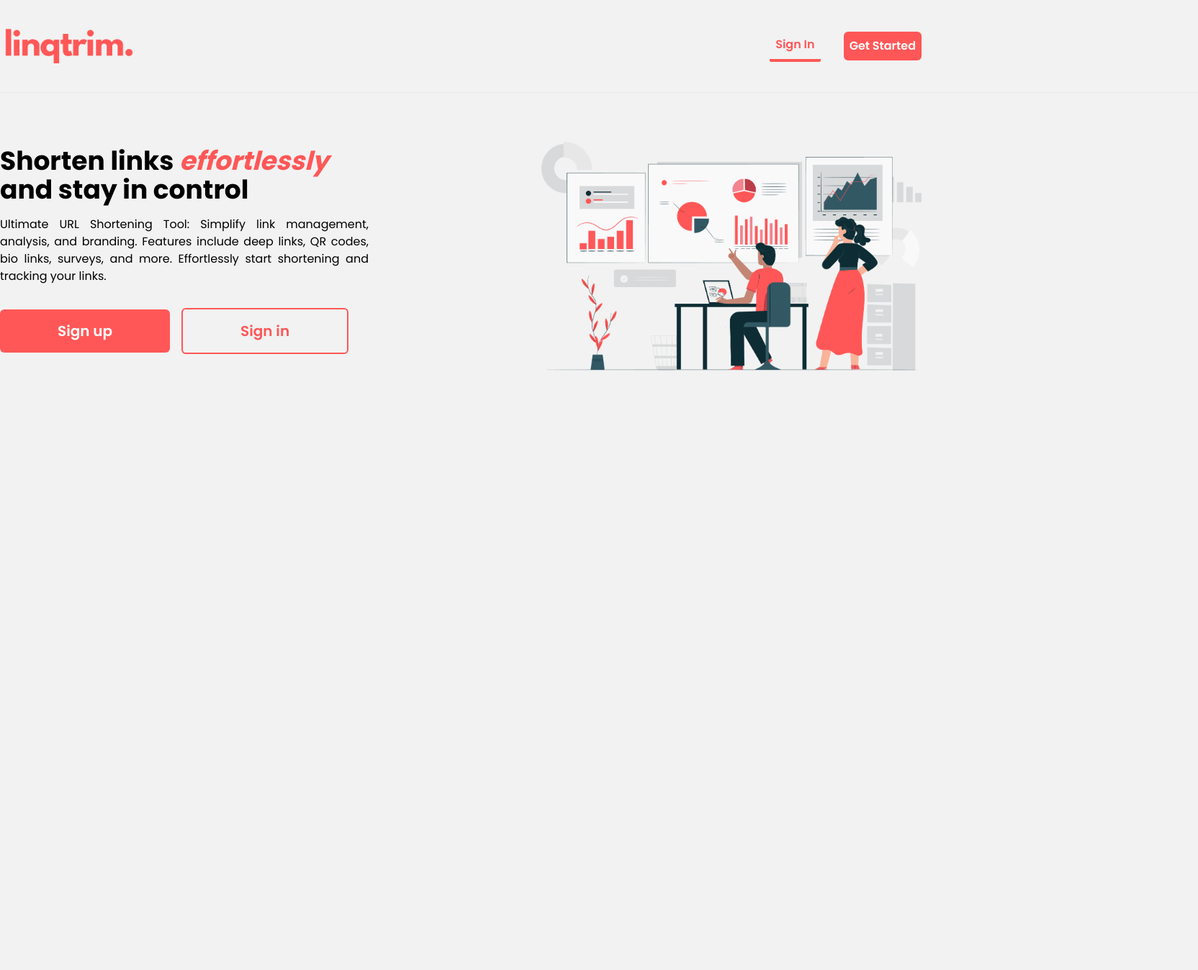
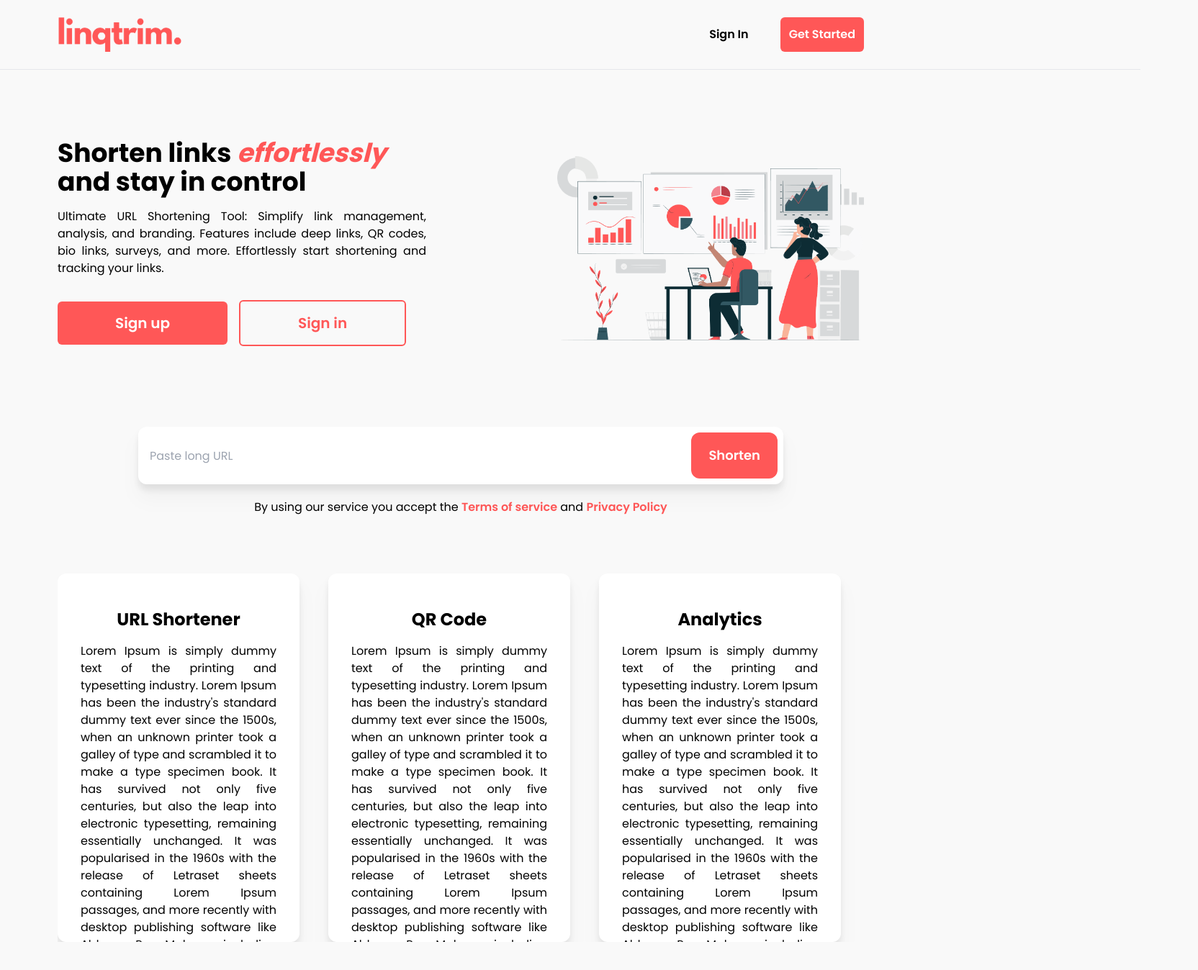
Before and after one commit to emmanuelawe/linqtrim, a Next.js app: page / in a window 1280 px wide. Shown: the top 1348 px of the page at 72% size, 1664 px wide, since content can reach past the window. Before the commit the page ends 896 px from the top, so only its background shows below. Built offline with nearby package versions, Linux system fonts and the light colour scheme.

Commit message:
InputURL and Features UI

```diff
--- /dev/null
+++ b/app/(authentication)/signup/page.tsx
@@ -0,0 +1,8 @@
+
+const SignUp = () => {
+  return (
+    <div>SignUp</div>
+  )
+}
+
+export default SignUp
--- a/app/globals.css
+++ b/app/globals.css
@@ -17,7 +17,7 @@
 }
 
 body {
-  @apply bg-[#F2F2F2] overflow-hidden md:container md:mx-auto mx-4
+  @apply bg-[#f9f9f9] md:container md:mx-auto mx-6 overflow-x-hidden md:min-w-[100vw]
   /* color: rgb(var(--foreground-rgb));
   background: linear-gradient(
       to bottom,
@@ -38,17 +38,21 @@ body {
 }
 
 .button {
-  @apply bg-[#FF5757] text-white font-semibold rounded-md p-2 items-center;
+  @apply cursor-pointer bg-[#FF5757] text-white font-semibold rounded-md p-3 items-center transition ease-in-out delay-100 hover:bg-[#e12c2c] duration-300 ;
 }
 
 .button_stroke {
-  @apply border-[#FF5757] text-[#FF5757] border-b-4 rounded-sm font-semibold p-2 items-center;
+  @apply cursor-pointer hover:border-[#FF5757] text-black hover:text-[#FF5757] hover:border-b-4 rounded-sm font-semibold p-3 items-center;
+}
+
+.url_button {
+  @apply cursor-pointer h-10 md:h-[4rem] bg-[#FF5757] text-sm md:text-lg text-white font-semibold rounded-xl md:px-6 md:py-3 py-2 px-3 items-center transition ease-in-out delay-100 hover:bg-[#e12c2c] duration-300;
 }
 
 .hbutton_border {
-  @apply border-[#FF5757] md:text-xl text-lg transition ease-in-out delay-100 hover:-translate-y-1 hover:scale-105 hover:bg-[#e12c2c] hover:text-white hover:border-none md:py-4 md:px-20 py-2 px-10 text-[#FF5757] border-2 rounded-md font-semibold items-center;
+  @apply cursor-pointer border-[#FF5757] md:text-xl text-lg transition ease-in-out delay-100 hover:-translate-y-1 hover:scale-105 hover:bg-[#e12c2c] hover:text-white hover:border-none md:py-4 md:px-20 py-2 px-10 text-[#FF5757] border-2 rounded-md font-semibold items-center;
 }
 
 .hbutton {
-  @apply bg-[#FF5757] md:text-xl text-lg transition ease-in-out delay-100 hover:-translate-y-1 hover:scale-105 hover:bg-[#e12c2c] duration-300 md:py-4 md:px-20 py-2 px-10 text-white font-semibold rounded-md items-center;
+  @apply cursor-pointer bg-[#FF5757] md:text-xl text-lg transition ease-in-out delay-100 hover:-translate-y-1 hover:scale-105 hover:bg-[#e12c2c] duration-300 md:py-4 md:px-20 py-2 px-10 text-white font-semibold rounded-md items-center;
 }
--- a/app/page.tsx
+++ b/app/page.tsx
@@ -1,10 +1,13 @@
 import HeroSection from "@/components/HeroSection";
-import Image from "next/image";
+import InputURL from "@/components/InputURL";
+import LinqFeatures from "@/components/LinqFeatures";
 
 export default function Home() {
   return (
-    <main className="flex min-h-screen">
+    <main className="flex flex-col min-h-screen">
       <HeroSection />
+      <InputURL />
+      <LinqFeatures />
     </main>
   );
 }
--- a/components/HeroSection.tsx
+++ b/components/HeroSection.tsx
@@ -3,18 +3,18 @@ import Image from "next/image";
 const HeroSection = () => {
   return (
     <main
-      className="flex md:pt-20 pt-10"
+      className="flex md:pt-20 pt-10 md:mx-20"
     >
-      <div className="flex lg:space-x-60 md:space-x-0 items-center justify-betwee max-h-[50%]">
+      <div className="flex items-center justify-between max-h-[50%]">
 
       {/* LEFT */}
       <section className="max-w-[32rem] items-center md:items-start">
-        <h1 className="h1 py-4 ">
+        <h1 className="h1 py-4">
           Shorten links{" "}
           <span className="italic text-[#FF5757]">effortlessly</span>
           <br /> and stay in control
         </h1>
-        <p className="text-justify">
+        <p className="text-justify md:text-base text-sm">
           Ultimate URL Shortening Tool: Simplify link management, analysis, and
           branding. Features include deep links, QR codes, bio links, surveys,
           and more. Effortlessly start shortening and tracking your links.
@@ -26,14 +26,14 @@ const HeroSection = () => {
         </div>
       </section>
       {/* RIGHT */}
-      <section className="hidden md:flex ">
+      <section className="hidden md:flex">
         <div>
           <Image
             src="/illustration.png"
             alt="Illustration"
             width={800}
             height={800}
-            // className="max-w-full"
+            className=" max-w-[70%] ml-[30%]"
             // style={{objectFit: 'contain'}}
           />
         </div>
--- /dev/null
+++ b/components/InputURL.tsx
@@ -0,0 +1,23 @@
+const InputURL = () => {
+  return (
+    <main className="flex flex-col gap-5 md:mx-48 md:mt-20 mt-10">
+      <div className="relative flex drop-shadow-xl rounded-xl">
+        <input
+          type="text"
+          placeholder="Paste long URL"
+          className="flex pl-4 py-3 pr-32 md:placeholder:text-base placeholder:text-sm focus:outline-none md:h-20 h-14 min-w-[100%] rounded-xl bg-white"
+        />
+        <button className="url_button absolute right-2 self-center">
+          Shorten
+        </button>
+      </div>
+      <p className="self-center text-xs text-center md:text-base">
+        By using our service you accept the{" "}
+        <span className="font-semibold text-[#FF5757]">Terms of service</span>{" "}
+        and <span className="font-semibold text-[#FF5757]">Privacy Policy</span>
+      </p>
+    </main>
+  );
+};
+
+export default InputURL;
--- /dev/null
+++ b/components/LinqFeatures.tsx
@@ -0,0 +1,53 @@
+const LinqFeatures = () => {
+  return (
+    <main className="md:my-20 my-10 md:mx-20 flex md:flex-wrap overflow-x-auto gap-2 md:gap-10">
+        {/* REPLACE THESE CARDS BY MAPPING */}
+      <section className="bg-[#ffffff] flex flex-shrink-0 flex-col items-center drop-shadow-xl h-[48rem] md:h-[32rem] w-[80%] md:w-[30%] rounded-xl p-8">
+        <h1 className="text-2xl font-bold py-4">URL Shortener</h1>
+        <p className="text-justify">
+          Lorem Ipsum is simply dummy text of the printing and typesetting
+          industry. Lorem Ipsum has been the industry&apos;s standard dummy text ever
+          since the 1500s, when an unknown printer took a galley of type and
+          scrambled it to make a type specimen book. It has survived not only
+          five centuries, but also the leap into electronic typesetting,
+          remaining essentially unchanged. It was popularised in the 1960s with
+          the release of Letraset sheets containing Lorem Ipsum passages, and
+          more recently with desktop publishing software like Aldus PageMaker
+          including versions of Lorem Ipsum.
+        </p>
+      </section>
+
+      <section className="bg-[#ffffff] flex flex-shrink-0 flex-col items-center drop-shadow-xl  h-[48rem] md:h-[32rem] w-[80%] md:w-[30%] rounded-xl p-8">
+        <h1 className="text-2xl font-bold py-4">QR Code</h1>
+        <p className="text-justify">
+          Lorem Ipsum is simply dummy text of the printing and typesetting
+          industry. Lorem Ipsum has been the industry&apos;s standard dummy text ever
+          since the 1500s, when an unknown printer took a galley of type and
+          scrambled it to make a type specimen book. It has survived not only
+          five centuries, but also the leap into electronic typesetting,
+          remaining essentially unchanged. It was popularised in the 1960s with
+          the release of Letraset sheets containing Lorem Ipsum passages, and
+          more recently with desktop publishing software like Aldus PageMaker
+          including versions of Lorem Ipsum.
+        </p>
+      </section>
+
+      <section className="bg-[#ffffff] flex flex-shrink-0 flex-col items-center drop-shadow-xl  h-[48rem] md:h-[32rem] w-[80%] md:w-[30%] rounded-xl p-8">
+        <h1 className="text-2xl font-bold py-4">Analytics</h1>
+        <p className="text-justify">
+          Lorem Ipsum is simply dummy text of the printing and typesetting
+          industry. Lorem Ipsum has been the industry&apos;s standard dummy text ever
+          since the 1500s, when an unknown printer took a galley of type and
+          scrambled it to make a type specimen book. It has survived not only
+          five centuries, but also the leap into electronic typesetting,
+          remaining essentially unchanged. It was popularised in the 1960s with
+          the release of Letraset sheets containing Lorem Ipsum passages, and
+          more recently with desktop publishing software like Aldus PageMaker
+          including versions of Lorem Ipsum.
+        </p>
+      </section>
+    </main>
+  );
+};
+
+export default LinqFeatures;
--- a/components/MobileMenu.tsx
+++ b/components/MobileMenu.tsx
@@ -13,7 +13,7 @@ const MobileMenu = () => {
             <div className={`w-6 h-1 bg-[#FF5757] rounded-sm ${isOpen ? "-rotate-45" : ""} origin-left ease-in-out duration-500`} />
         </div>
     {isOpen && (
-        <div className='absolute top-14 left-0 w-full h-[calc(100vh-56px)] bg-[#FF5757] flex flex-col items-center justify-center gap-8'>
+        <div className='absolute top-24 left-0 w-full h-[calc(100vh-96px)] ease-in duration-200 bg-[#FF5757] flex flex-col items-center justify-center gap-8'>
            <Link href="/signin">
             <div className="text-white font-semibold">Sign In</div>
           </Link>
--- a/components/Navbar.tsx
+++ b/components/Navbar.tsx
@@ -4,8 +4,8 @@ import MobileMenu from "./MobileMenu";
 
 const Navbar = () => {
   return (
-    <main className="md:px-0 h-24">
-      <main className="flex md:py-10 py-4 justify-between items-center">
+    <main className="md:px-0 md:mx-20">
+      <main className="flex h-24 justify-between items-center">
         {/* LEFT */}
         <Link href="/">
           <section>
@@ -14,7 +14,7 @@ const Navbar = () => {
               width={200}
               height={200}
               alt="Linqtrim Logo"
-              className="md:w-48 md:h-12 w-24 h-6"
+              className="md:w-48 md:h-12 w-24 h-6 md:-ml-[0.4rem] -ml-[0.2rem]"
             />
           </section>
         </Link>
@@ -28,13 +28,13 @@ const Navbar = () => {
             <Link href="/signin">
               <div className="button_stroke">Sign In</div>
             </Link>
-          <Link href="/signin">
+            <Link href="/signup">
               <div className="button">Get Started</div>
             </Link>
           </div>
         </section>
       </main>
-      <section className="border-b border-gray-200 -mx-96" />
+      <p className="border-b border-gray-200 -mx-96" />
     </main>
   );
 };
```
Lines whose indentation alone changed are shown as unchanged.
